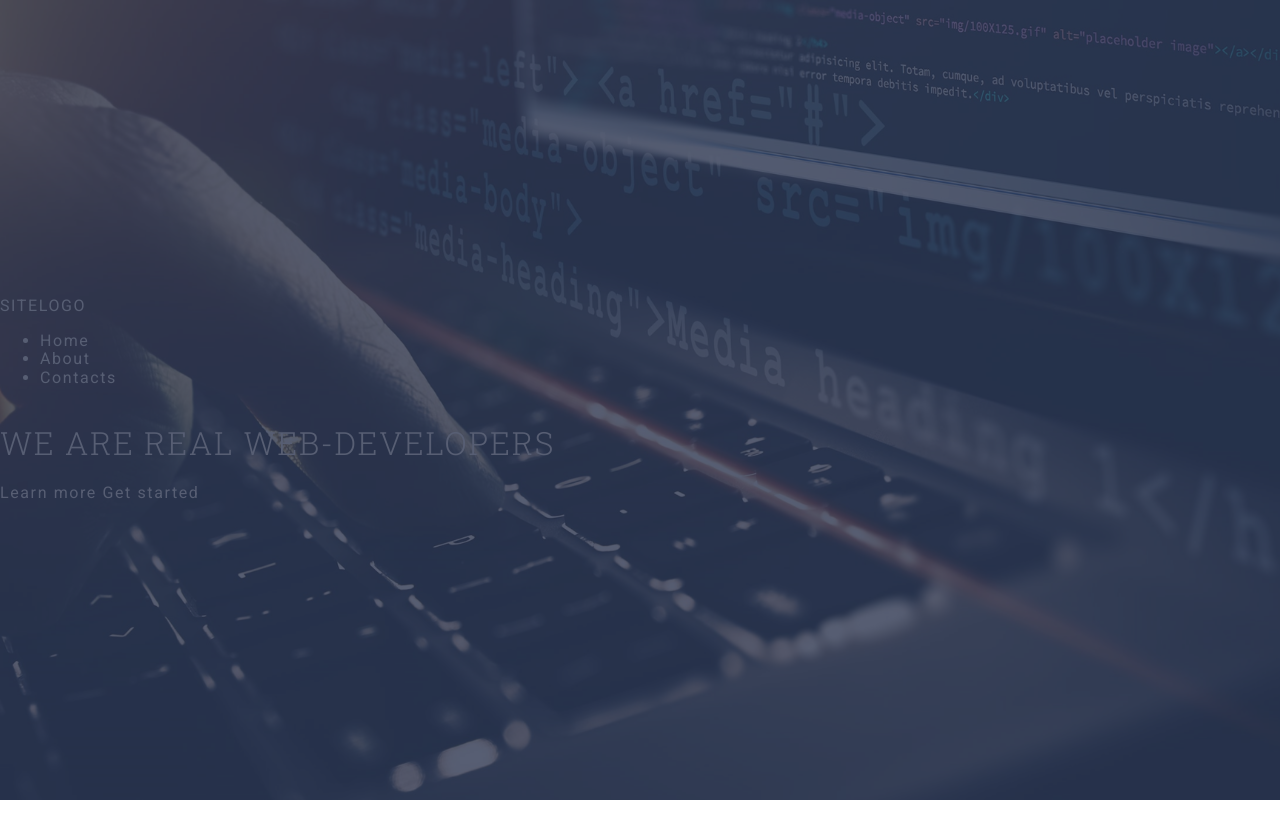
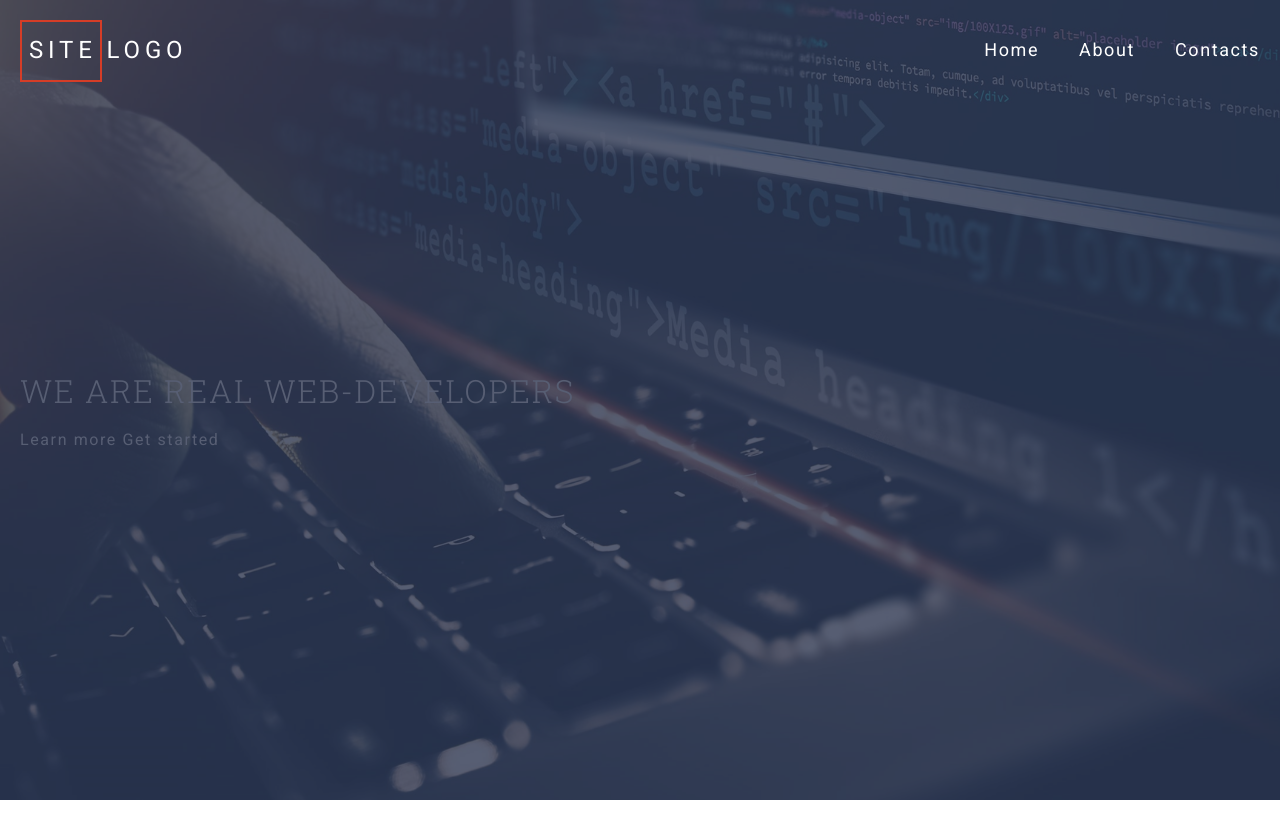
Before and after one commit to vika-pichugina/grid-project, a website: page index.html in a window 1280 px wide. Drawn offline with Linux system fonts and the light colour scheme.

Commit message:
Создали меню + логотип.

```diff
--- a/assets/css/style.css
+++ b/assets/css/style.css
@@ -511,6 +511,13 @@ a {
   color: #ffffff;
 }
 
+.container {
+  display: grid;
+  max-width: 1340px;
+  margin: auto;
+  padding: 0 20px;
+}
+
 .header {
   position: relative;
   min-height: 100vh;
@@ -532,3 +539,66 @@ a {
   opacity: 0.8;
   background-color: #2d3651;
 }
+
+.header-menu {
+  position: absolute;
+  /* z-index: 1; */
+  top: 0;
+  left: 0;
+  width: 100%;
+}
+
+.header-menu .container {
+  grid-template-columns: auto 1fr;
+}
+
+.header-logo {
+  letter-spacing: 0.2em;
+  font-size: 1.5rem;
+  align-self: center;
+}
+
+.header-logo a {
+  display: block;
+  padding: 20px 20px 20px 0;
+}
+
+.header-logo span {
+  display: inline-block;
+  padding: 15px 3px 15px 7px;
+  border: 2px solid #d53d27;
+  margin-right: 5px;
+}
+
+.header-navbar {
+  display: grid;
+  justify-items: end;
+}
+
+.header-navbar__hamburger {
+  display: none;
+}
+
+.header-navbar__list {
+  margin: 0 -20px 0 0;
+  padding: 0;
+  list-style: none;
+
+  display: grid;
+  width: 100%;
+  grid-template-columns: repeat(auto-fit, minmax(50px, max-content));
+  justify-content: end;
+  align-items: center;
+}
+
+.header-navbar__item a {
+  display: block;
+  padding: 20px;
+  font-size: 1.125rem;
+  transition: color 0.5s;
+}
+
+.header-navbar__item a:hover,
+.header-navbar__item a:focus {
+  color: #d66926;
+}
--- a/index.html
+++ b/index.html
@@ -14,8 +14,9 @@
 <body>
 
   <header class="header" style="background-image: url(./assets/img/img-header.png)">
-    <!-- TODO: сделать прозрачность и цвет оверлея через атрибут style -->
-    <div class="header-overlay"></div>
+
+    <div class="header-overlay" style="opacity: 0.8;
+  background-color: #2d3651;"></div>
 
     <div class="header-menu">
       <div class="container">
```
